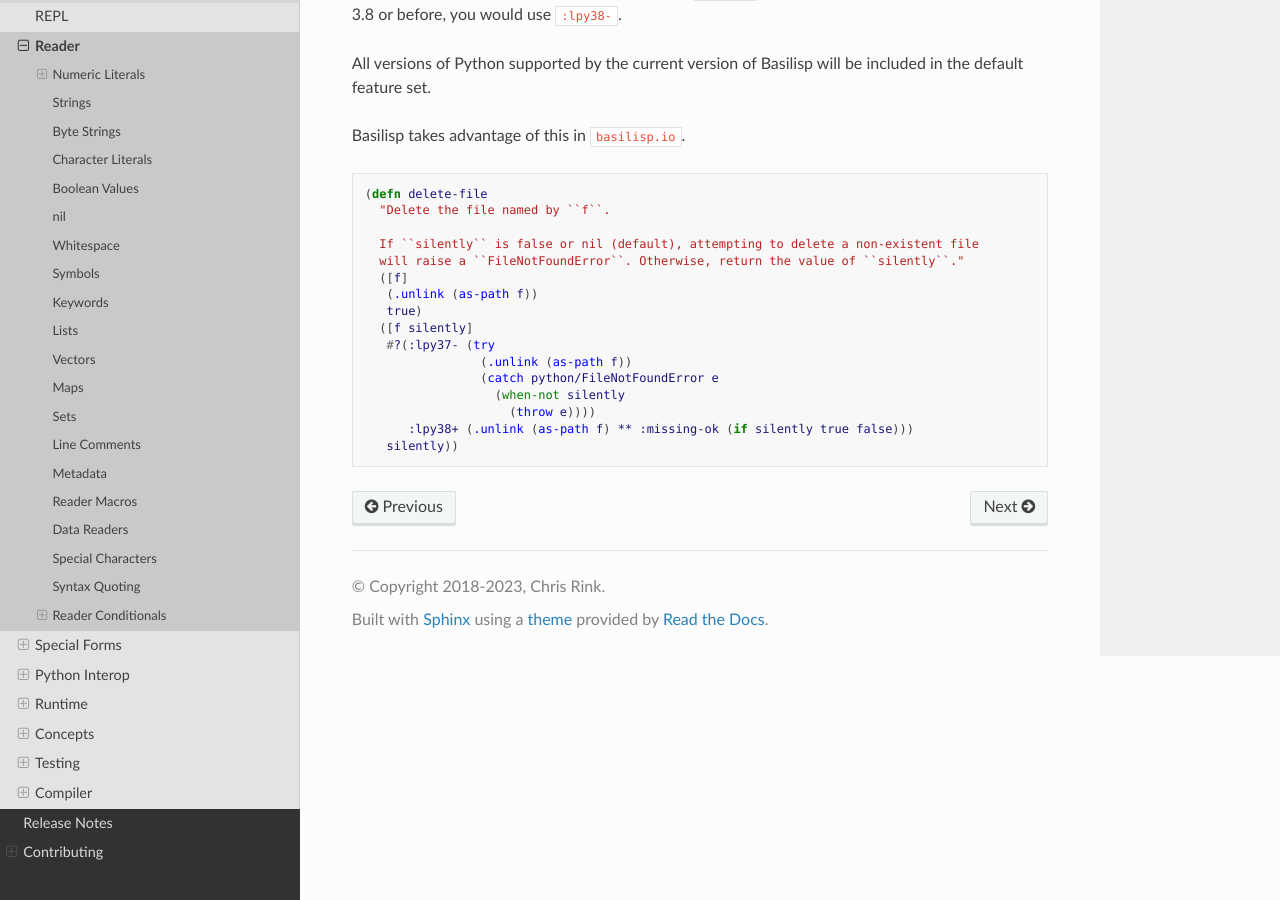
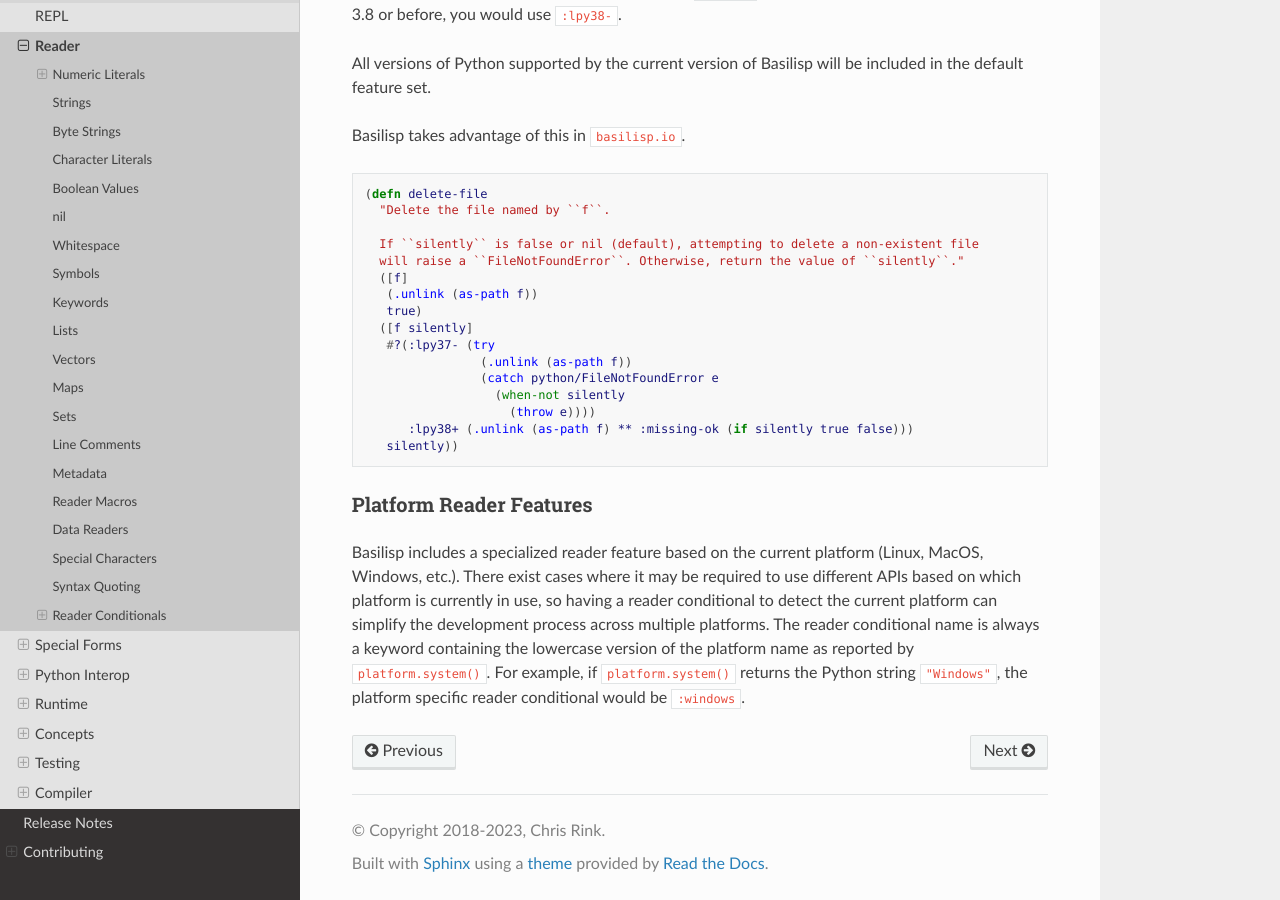
Before and after one commit to basilisp-lang/basilisp, a Sphinx documentation site: the page built from docs/reader.rst, in a window 1280 px wide and 900 px high, scrolled down 10117 px. Built offline with Sphinx 7.4.7 and the Read the Docs theme 2.0.0, drawn with Linux system fonts in a browser that asks for light colours; cross-references to code outside the pages are shown as plain code.

Commit message:
Add a default reader conditional for the current platform (#744)
Fixes #692

```diff
--- a/docs/reader.rst
+++ b/docs/reader.rst
@@ -486,3 +486,11 @@ Basilisp takes advantage of this in :lpy:ns:`basilisp.io`.
                        (throw e))))
          :lpy38+ (.unlink (as-path f) ** :missing-ok (if silently true false)))
       silently))
+
+Platform Reader Features
+^^^^^^^^^^^^^^^^^^^^^^^^
+
+Basilisp includes a specialized reader feature based on the current platform (Linux, MacOS, Windows, etc.).
+There exist cases where it may be required to use different APIs based on which platform is currently in use, so having a reader conditional to detect the current platform can simplify the development process across multiple platforms.
+The reader conditional name is always a keyword containing the lowercase version of the platform name as reported by ``platform.system()``.
+For example, if ``platform.system()`` returns the Python string ``"Windows"``, the platform specific reader conditional would be ``:windows``.
```
Also changed, not shown: CHANGELOG.md (+1 -0 lines), 3 other files.
